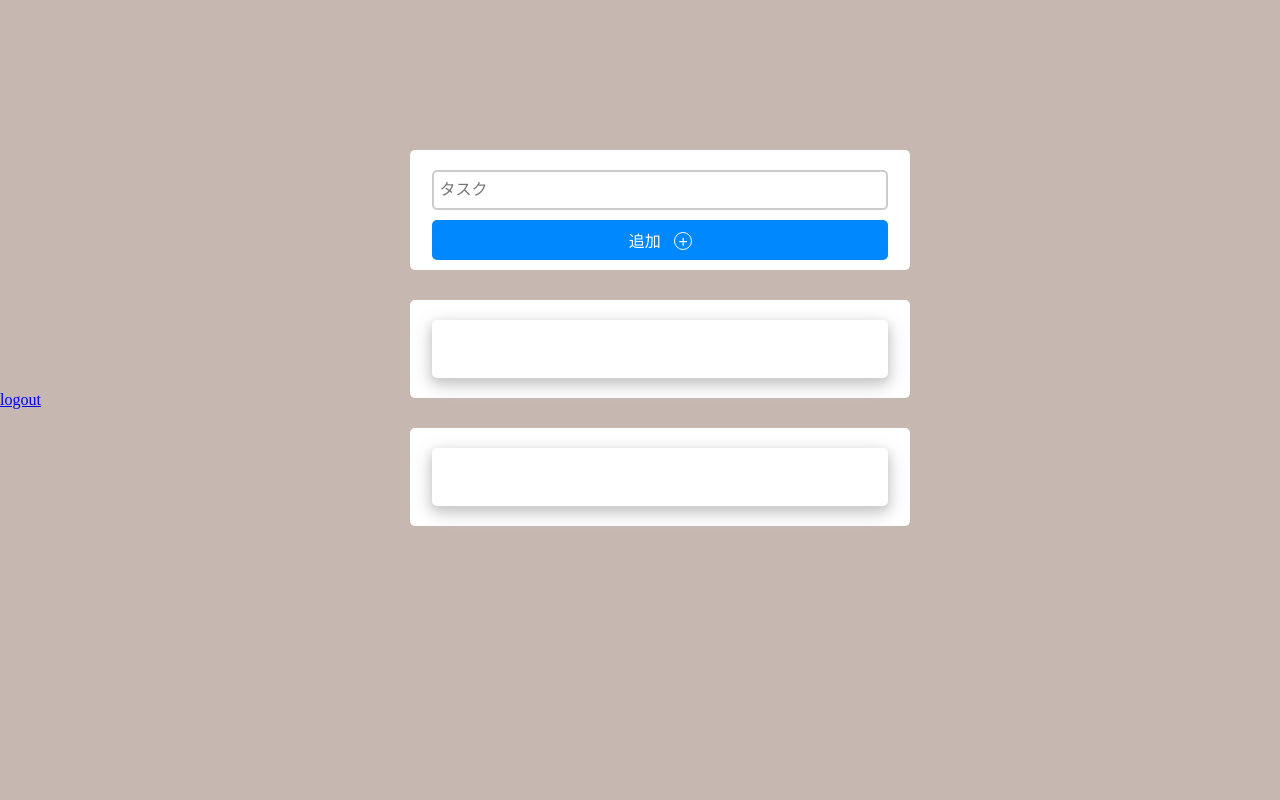
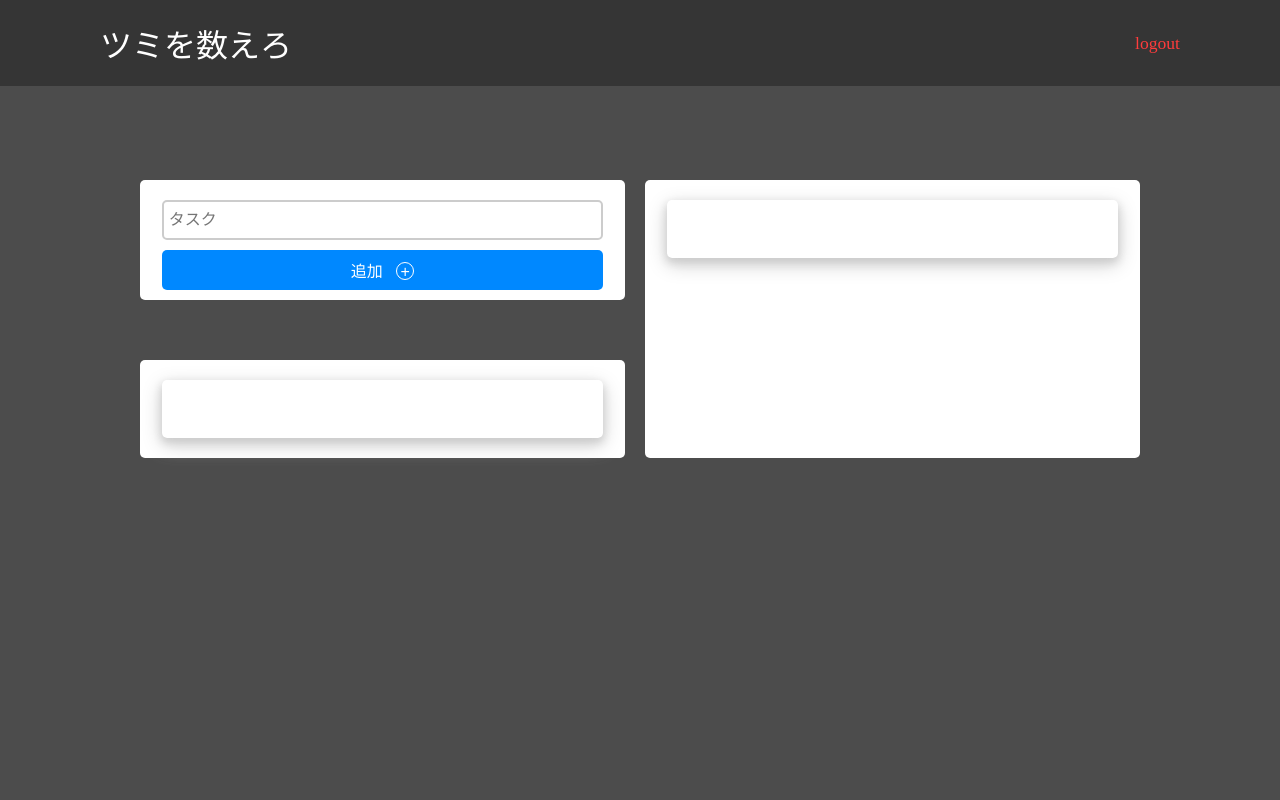
Before and after one commit to prototype2503/todolist, a PHP site: page / in a window 1280 px wide. Run offline with PHP 8.4, Linux system fonts and the light colour scheme; the visitor is signed in with stand-in values (Sample User, id 1); data that the repository does not hold is empty.

Commit message:
Add files via upload

```diff
--- a/css/style.css
+++ b/css/style.css
@@ -1,9 +1,44 @@
+@import url(https://fonts.googleapis.com/earlyaccess/notosansjp.css);
+
+
+
+
 body {
 display: flex;
-background: #c6b8b1;
+background: #4c4c4c;
 justify-content: center;
 align-items: center;
 min-height: 100vh;
+}
+
+header{
+	position: fixed;
+	top: 0;
+	left: 0;
+	width: 100%;
+	padding: 20px 100px;
+	background-color: rgb(53, 53, 53);
+	display: flex;
+	justify-content: space-between;
+	align-items: center;
+	z-index: 99;
+
+}
+
+.logo{
+	font-size: 2em;
+	color: #ffffff;
+	user-select: none;
+	font-family: "Noto Sans JP";
+}
+
+.user a{
+	position: relative;
+	font-size: 1.1em;
+	color: #ff3c3c;
+	text-decoration: none;
+	font-weight: 500;
+	margin-left: 40px;
 }
 
 * {
@@ -12,9 +47,23 @@ margin: 0px;
 box-sizing: border-box;
 }
 
+.container {
+display: flex;
+justify-content: space-between;
+gap: 20px;
+width: 100%;
+}
+
+.childcontainer {
+	width: 100%;
+	display: flex;
+	flex-direction: column;
+	gap: 0px;
+}
+
 .main-section {
 background: transparent;
-max-width: 500px;
+max-width: 1000px;
 width: 90%;
 height: 500px;
 margin: 30px auto;
@@ -24,7 +73,7 @@ border-radius: 10px;
 .add-section {
 width: 100%;
 background: #fff;
-margin: 0px auto;
+margin: 30px auto;
 padding: 10px;
 border-radius: 5px;
 }
--- a/index.php
+++ b/index.php
@@ -21,14 +21,19 @@ require 'db_conn.php';
 	<meta name="viewport" content="width=device-width, initial-scale=1.0">
 	<title>Todo list</title>
 	<link rel="stylesheet" href="css/style.css">
+	<link href="https://fonts.googleapis.com/earlyaccess/notosansjp.css" rel="stylesheet">
 </head>
 <body>
 	<header>
+		<div class="logo">ツミを数えろ</div>
+		<div class="user">
 		<a href="app/logout.php">logout</a>
+		</div>
 	</header>
 	<div class="main-section">
+		<div class="container">
+			<div class="childcontainer">
 				<div class="add-section">
-
 					<form action="app/add.php" method="POST" autocomplete="off">
 						<?php if(isset($_GET['mess']) && $_GET['mess'] == 'error'){?>
 							<input type="text"
@@ -75,7 +80,7 @@ require 'db_conn.php';
 						</div>
 					<?php }?>
 				</div>
-
+			</div>
 			<?php
 			$alltodos = $conn->prepare("SELECT * FROM todos ORDER BY id DESC");
 			$alltodos->execute();
@@ -109,6 +114,9 @@ require 'db_conn.php';
 					</div>
 				<?php }?>
 			</div>
+		</div>
+	</div>
+
 
 	<script src="js/jquery-3.2.1.min.js"></script>
 	<script>
```
Also changed, not shown: app/check.php (+15 -11 lines), app/register.php (+26 -24 lines). Lines whose indentation alone changed are shown as unchanged.
